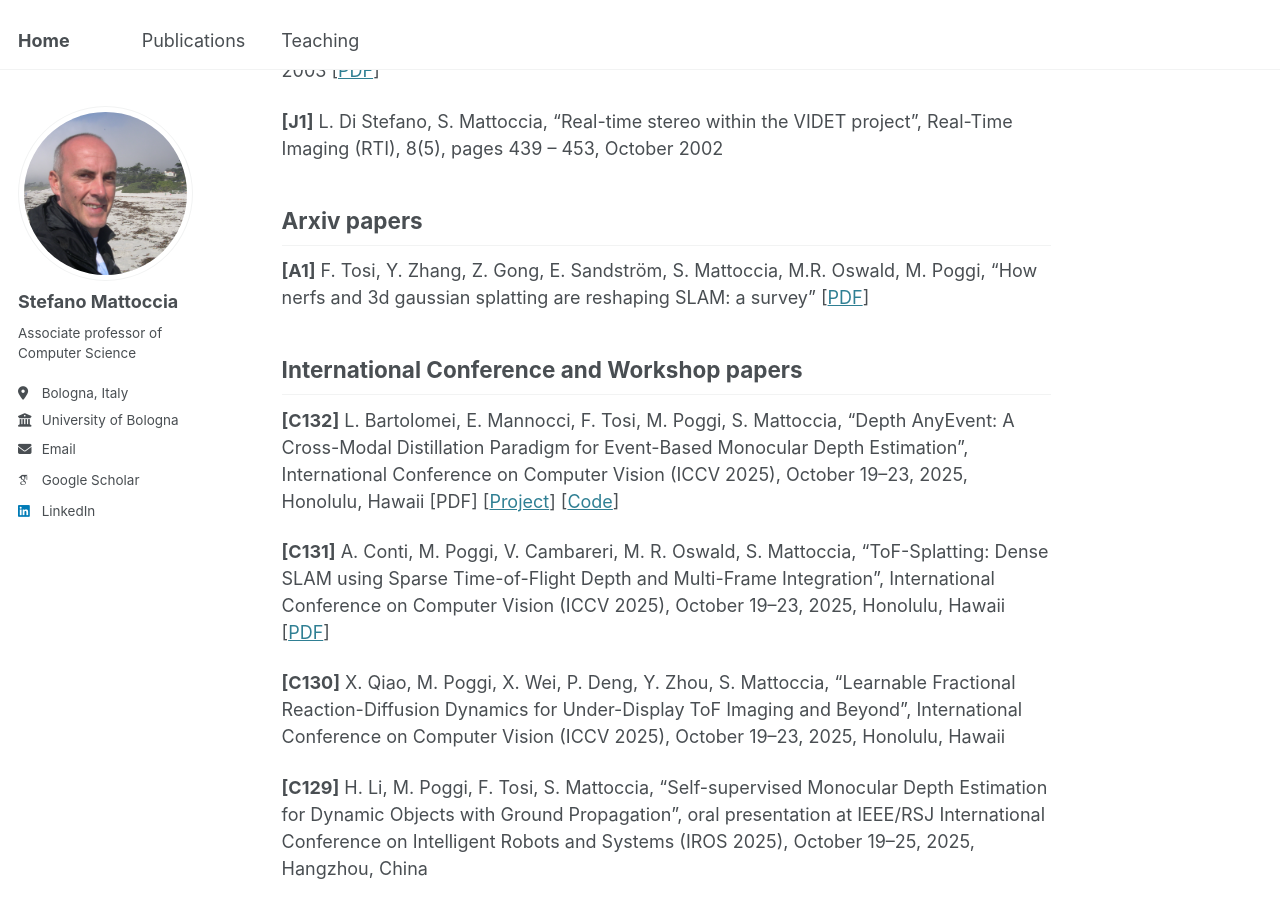
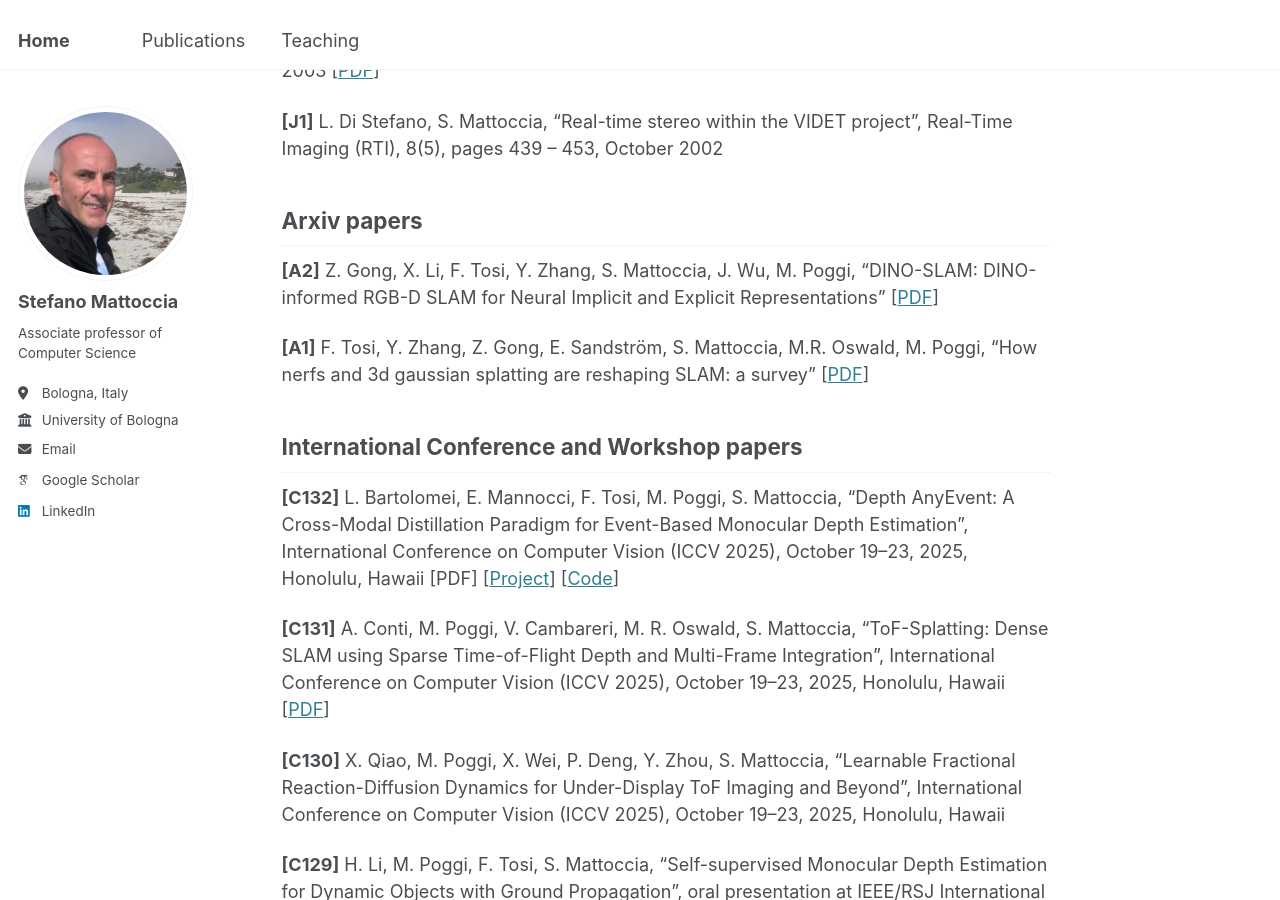
Before and after one commit to stefanomattoccia/stefanomattoccia.github.io, a Jekyll site: the page built from _pages/publications.md, in a window 1280 px wide and 900 px high, scrolled down 4041 px. Built offline with Jekyll 4.4.1, drawn with Linux system fonts in a browser that asks for light colours; some web fonts are replaced.

Commit message:
Update publications.md

```diff
--- a/_pages/publications.md
+++ b/_pages/publications.md
@@ -88,6 +88,8 @@ Journal papers
 
 Arxiv papers
 ------
+
+**[A2]** Z. Gong, X. Li, F. Tosi, Y. Zhang, S. Mattoccia, J. Wu, M. Poggi, "DINO-SLAM: DINO-informed RGB-D SLAM for Neural Implicit and Explicit Representations" [[PDF](https://arxiv.org/pdf/2507.19474)]
 
 **[A1]** F. Tosi, Y. Zhang, Z. Gong, E. Sandström, S. Mattoccia, M.R. Oswald, M. Poggi, “How nerfs and 3d gaussian splatting are reshaping SLAM: a survey” [[PDF](https://arxiv.org/pdf/2402.13255)]
 
```
